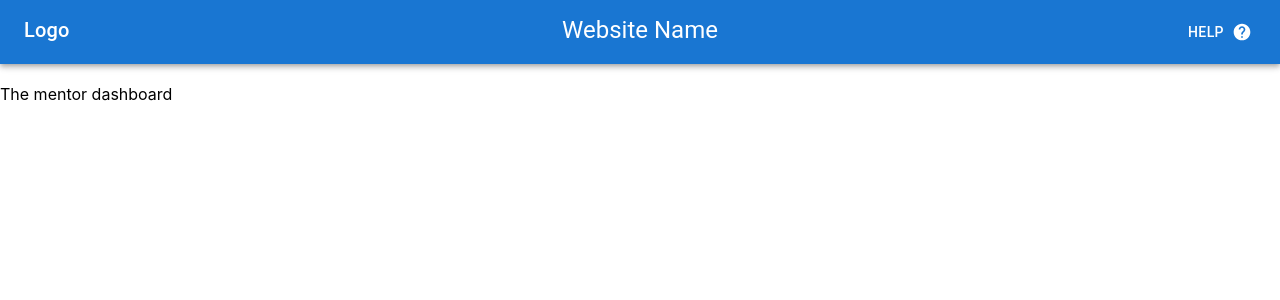
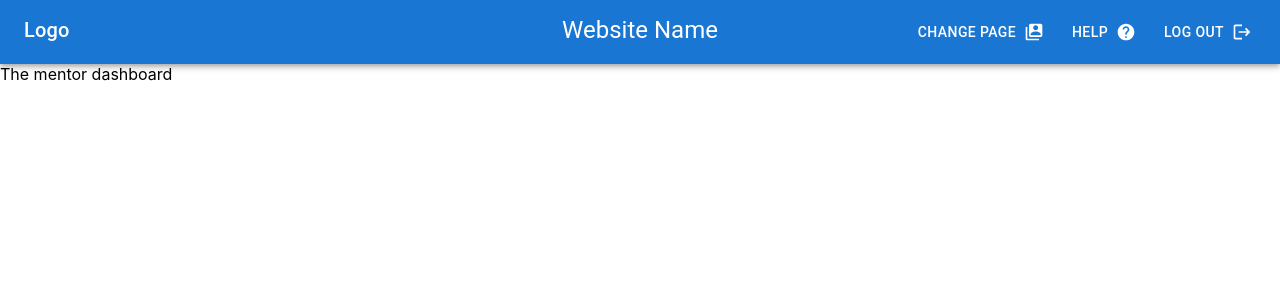
Before and after one commit to cs261-2022-group22/reactjs-frontend, a Next.js app: page /mentor/dashboard in a window 1280 px wide. Shown: the top 300 px of the page. Built offline with nearby package versions, Linux system fonts and the light colour scheme.

Commit message:
better nav bar done

```diff
--- /dev/null
+++ b/components/BetterNavBar.tsx
@@ -0,0 +1,77 @@
+import React from "react";
+import { AppBar, Button, Grid, Toolbar, Typography } from "@mui/material";
+import Link from "next/link";
+import HelpIcon from "@mui/icons-material/Help";
+import LogoutIcon from "@mui/icons-material/Logout";
+import SwitchAccountIcon from "@mui/icons-material/SwitchAccount";
+import { signOut } from "next-auth/react";
+
+function BetterNavBar() {
+    return (
+        <AppBar position="static">
+            <Toolbar>
+                <Grid container>
+                    <Grid
+                        item
+                        xs={4}
+                        sx={{ display: "flex", justifyContent: "flex-start" }}
+                    >
+                        <Link href="/choice" passHref>
+                            <Typography variant="h6">Logo</Typography>
+                        </Link>
+                    </Grid>
+                    <Grid item xs={4}>
+                        <Link href="/" passHref>
+                            <Typography
+                                sx={{ textAlign: "center" }}
+                                variant="h5"
+                            >
+                                Website Name
+                            </Typography>
+                        </Link>
+                    </Grid>
+                    <Grid container item xs={4} sx={{ display: "flex", justifyContent: "flex-end" }} spacing={2}>
+                        <Grid
+                            item
+                            // sx={{ display: "flex", justifyContent: "flex-end" }}
+                        >
+                            <Link href="/choice" passHref>
+                                <Button
+                                    color="inherit"
+                                    endIcon={<SwitchAccountIcon />}
+                                >
+                                    Change page
+                                </Button>
+                            </Link>
+                        </Grid>
+                        <Grid
+                            item
+                            // sx={{ display: "flex", justifyContent: "flex-end" }}
+                        >
+                            <Link href="/tutorial" passHref>
+                                <Button color="inherit" endIcon={<HelpIcon />}>
+                                    Help
+                                </Button>
+                            </Link>
+                        </Grid>
+                        <Grid
+                            item
+                            // sx={{ display: "flex", justifyContent: "flex-end" }}
+                        >
+                            <a onClick={() => signOut()}>
+                                <Button
+                                    color="inherit"
+                                    endIcon={<LogoutIcon />}
+                                >
+                                    Log out
+                                </Button>
+                            </a>
+                        </Grid>
+                    </Grid>
+                </Grid>
+            </Toolbar>
+        </AppBar>
+    );
+}
+
+export default BetterNavBar;
--- a/components/FrontPageText.tsx
+++ b/components/FrontPageText.tsx
@@ -5,7 +5,7 @@ import Typography from "@mui/material/Typography";
 function FrontPageText() {
     return (
         <Card sx={{ mt: 5, mb: 5 }} variant="outlined">
-            <CardContent>
+			<CardContent>
                 <Typography
                     variant="h6"
                     color="text.secondary"
--- a/pages/_app.tsx
+++ b/pages/_app.tsx
@@ -6,8 +6,8 @@ import NavBar from "components/NavBar";
 function MyApp({ Component, pageProps }: AppProps) {
     return (
         <SessionProvider>
-            <NavBar />
-            <br />
+            {/* <NavBar /> */}
+            {/* <br /> */}
             <Component {...pageProps} />
         </SessionProvider>
     );
--- a/pages/mentor/dashboard.tsx
+++ b/pages/mentor/dashboard.tsx
@@ -1,5 +1,9 @@
+import BetterNavBar from "components/BetterNavBar";
+
 function MentorDashboard() {
-    return <div>The mentor dashboard</div>;
+    return (
+		<><BetterNavBar /><div>The mentor dashboard</div></>
+	);
 }
 
 export default MentorDashboard;
```
